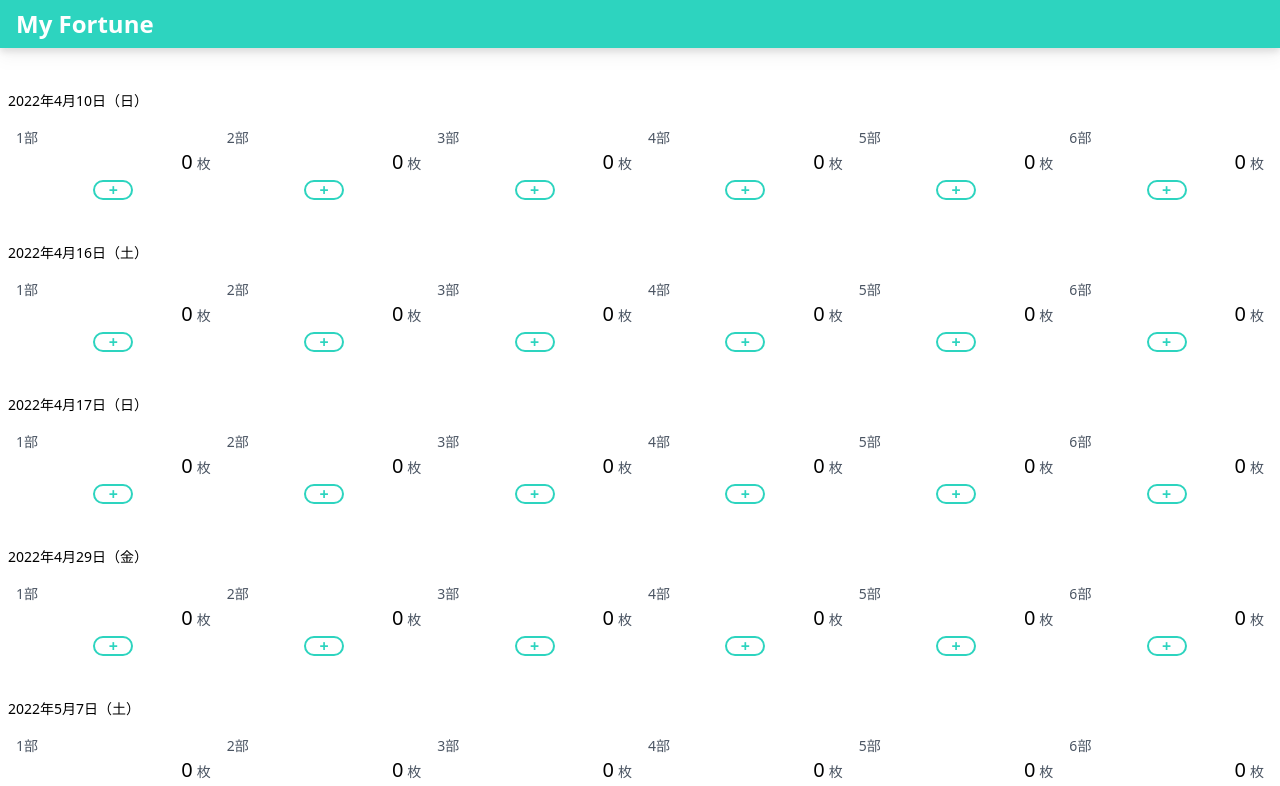
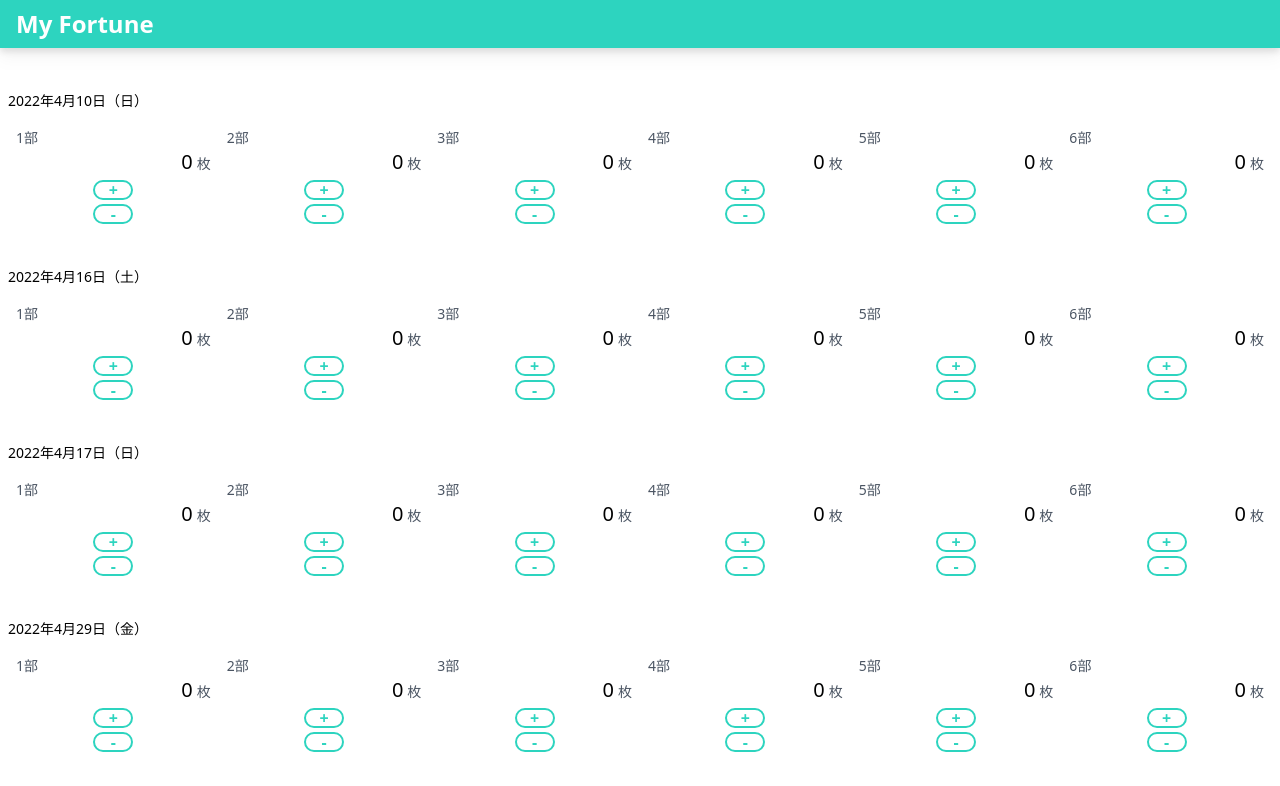
Before and after one commit to nilwurtz/myFortune, a Preact app: page / in a window 1280 px wide. Shown: the top 786 px of the page. Built offline with nearby package versions, Linux system fonts and the light colour scheme.

Commit message:
:sparkles: Subtruct feature!

```diff
--- a/src/components/atoms/addButton.tsx
+++ b/src/components/atoms/buttons.tsx
@@ -5,12 +5,22 @@ type Props = {
 };
 
 export const AddButton: FunctionComponent<Props> = (props) => {
+  return <BaseButton onClick={props.onClick}>+</BaseButton>;
+};
+
+export const SubButton: FunctionComponent<Props> = (props) => {
+  return <BaseButton onClick={props.onClick}>-</BaseButton>;
+};
+
+const BaseButton: FunctionComponent<Omit<JSX.HTMLAttributes<HTMLButtonElement>, "className">> = (
+  props
+) => {
   return (
     <button
       className="h-5 w-10 flex items-center text-center justify-center rounded-xl bg-white text-teal-400 border-2 border-teal-400 font-semibold"
-      onClick={props.onClick}
+      {...props}
     >
-      +
+      {props.children}
     </button>
   );
 };
--- a/src/components/pages/index/features/meetsTable.tsx
+++ b/src/components/pages/index/features/meetsTable.tsx
@@ -1,4 +1,4 @@
-import { AddButton } from "@/components/atoms/addButton";
+import { AddButton, SubButton } from "@/components/atoms/buttons";
 import { FullYear } from "@/components/atoms/fullYear";
 import { EventDate, EVENTS, GreetParts } from "@/lib/events";
 import { meetsReducer, initialMeetsState, MeetState, GreetState, Action } from "@/reducers/meets";
@@ -66,10 +66,17 @@ const Greet: FunctionComponent<GreetProps> = (props) => {
           <span className="text-xl">{props.greet.elected}</span>
           <span className="ml-1 text-sm text-gray-600">枚</span>
         </div>
-        <div className="flex justify-center">
-          <AddButton
-            onClick={() => dispatch({ type: "add", part: props.part, date: props.date })}
-          />
+        <div className="flex flex-col justify-center items-center">
+          <div className="mb-1">
+            <AddButton
+              onClick={() => dispatch({ type: "add", part: props.part, date: props.date })}
+            />
+          </div>
+          <div>
+            <SubButton
+              onClick={() => dispatch({ type: "sub", part: props.part, date: props.date })}
+            />
+          </div>
         </div>
       </div>
     </div>
```
